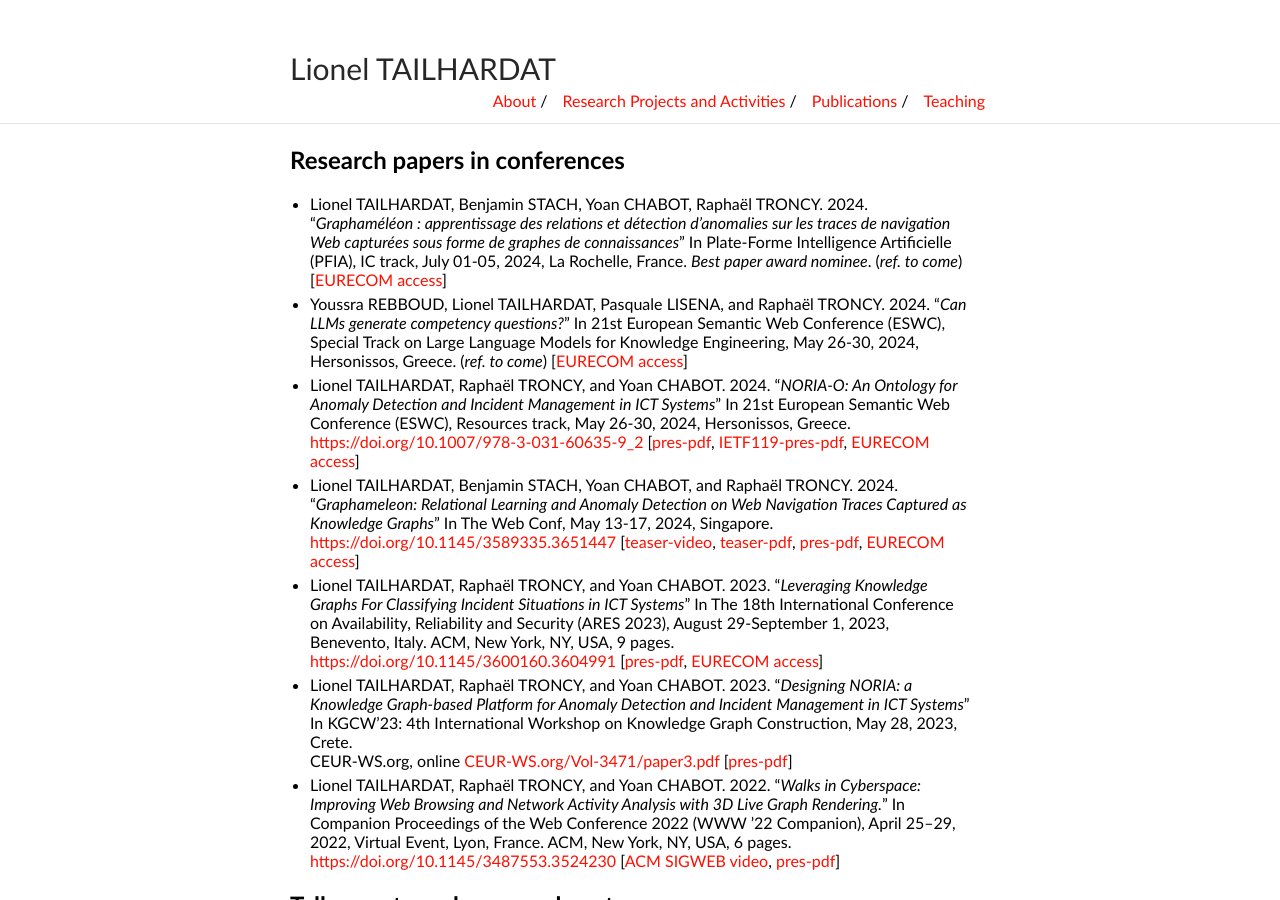
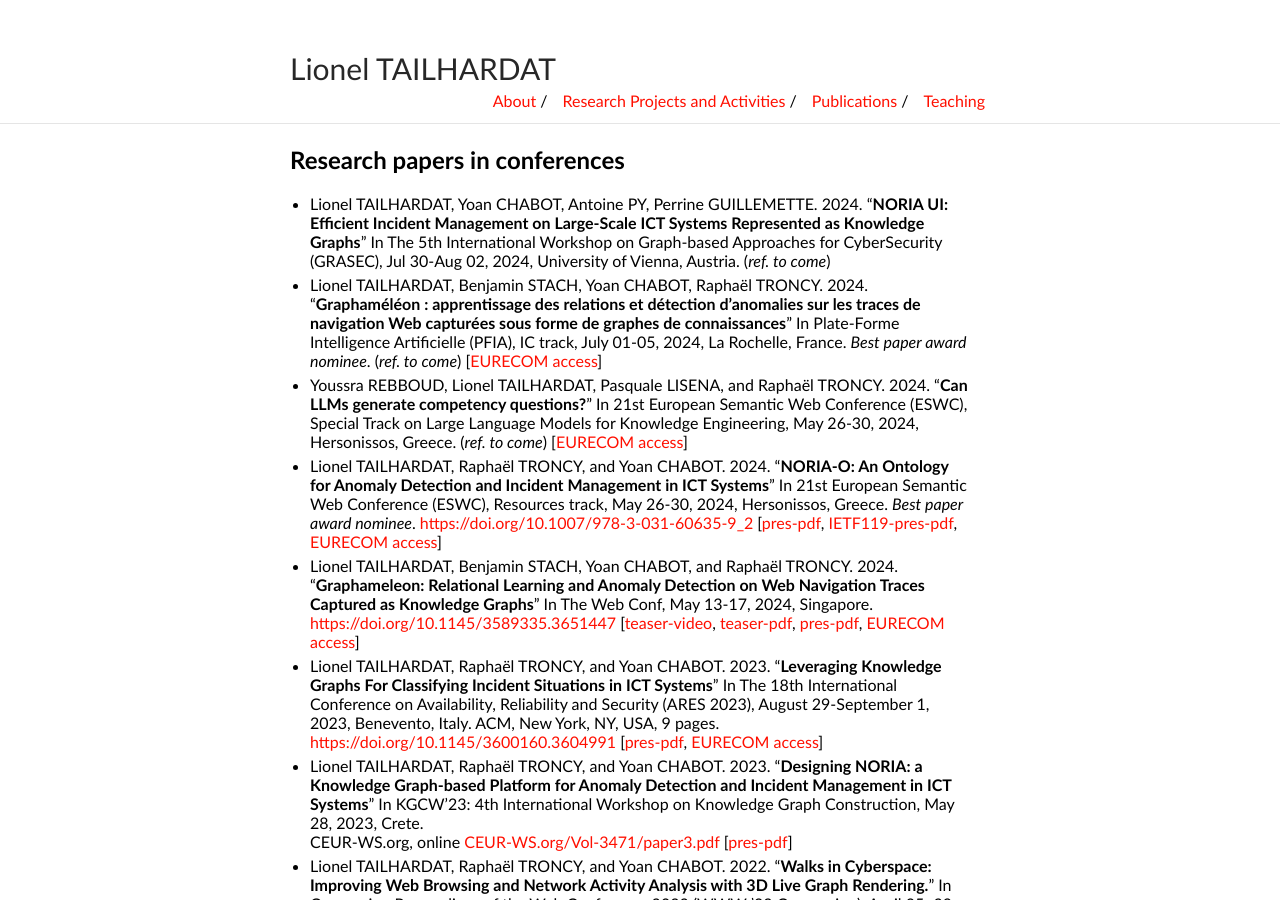
Before and after one commit to GenEars/GenEars.github.io, a Jekyll site: the page built from publications.md, in a window 1280 px wide and 900 px high. Built offline with Jekyll 4.4.1, drawn with Linux system fonts in a browser that asks for light colours.

Commit message:
Added GRASEC 2024 reference. Modified formatting.
Signed-off-by: Lionel TAILHARDAT <lionel.tailhardat@orange.fr>

```diff
--- a/publications.md
+++ b/publications.md
@@ -5,65 +5,105 @@ title: Publications - Lionel TAILHARDAT
 
 ## Research papers in conferences
 
+* Lionel TAILHARDAT, Yoan CHABOT, Antoine PY, Perrine GUILLEMETTE. 2024.
+  "**NORIA UI: Efficient Incident Management on Large-Scale ICT Systems Represented as Knowledge Graphs**"
+  In The 5th International Workshop on Graph-based Approaches for CyberSecurity (GRASEC), Jul 30-Aug 02, 2024, University of Vienna, Austria.
+  (*ref. to come*)
 * Lionel TAILHARDAT, Benjamin STACH, Yoan CHABOT, Raphaël TRONCY. 2024.
-  "*Graphaméléon : apprentissage des relations et détection d’anomalies sur les traces de navigation Web capturées sous forme de graphes de connaissances*"
-  In Plate-Forme Intelligence Artificielle (PFIA), IC track, July 01-05, 2024, La Rochelle, France. *Best paper award nominee*.
+  "**Graphaméléon : apprentissage des relations et détection d’anomalies sur les traces de navigation Web capturées sous forme de graphes de connaissances**"
+  In Plate-Forme Intelligence Artificielle (PFIA), IC track, July 01-05, 2024, La Rochelle, France.
+  *Best paper award nominee*.
   (*ref. to come*) [[EURECOM access](https://www.eurecom.fr/publication/7728)]
 * Youssra REBBOUD, Lionel TAILHARDAT, Pasquale LISENA, and Raphaël TRONCY. 2024.
-  "*Can LLMs generate competency questions?*"
+  "**Can LLMs generate competency questions?**"
   In 21st European Semantic Web Conference (ESWC), Special Track on Large Language Models for Knowledge Engineering, May 26-30, 2024, Hersonissos, Greece.
   (*ref. to come*) [[EURECOM access](https://www.eurecom.fr/publication/7699)]
 * Lionel TAILHARDAT, Raphaël TRONCY, and Yoan CHABOT. 2024.
-  "*NORIA-O: An Ontology for Anomaly Detection and Incident Management in ICT Systems*"
+  "**NORIA-O: An Ontology for Anomaly Detection and Incident Management in ICT Systems**"
   In 21st European Semantic Web Conference (ESWC), Resources track, May 26-30, 2024, Hersonissos, Greece.
+  *Best paper award nominee*.
   [https://doi.org/10.1007/978-3-031-60635-9_2](https://doi.org/10.1007/978-3-031-60635-9_2) [[pres-pdf](pubs/ESWC-2024-noria-o-pres.pdf), [IETF119-pres-pdf](pubs/IETF-2024-noria-o.pdf), [EURECOM access](https://www.eurecom.fr/fr/publication/7659)]
 * Lionel TAILHARDAT, Benjamin STACH, Yoan CHABOT, and Raphaël TRONCY. 2024.
-  "*Graphameleon: Relational Learning and Anomaly Detection on Web Navigation Traces Captured as Knowledge Graphs*"
+  "**Graphameleon: Relational Learning and Anomaly Detection on Web Navigation Traces Captured as Knowledge Graphs**"
   In The Web Conf, May 13-17, 2024, Singapore.
   [https://doi.org/10.1145/3589335.3651447](https://doi.org/10.1145/3589335.3651447) [[teaser-video](https://www.youtube.com/watch?v=upaMA_YzBZs), [teaser-pdf](pubs/TWC-2024-graphameleon-teaser.pdf), [pres-pdf](pubs/TWC-2024-graphameleon-pres.pdf), [EURECOM access](https://www.eurecom.fr/fr/publication/7478)]
 * Lionel TAILHARDAT, Raphaël TRONCY, and Yoan CHABOT. 2023.
-  "*Leveraging Knowledge Graphs For Classifying Incident Situations in ICT Systems*"
+  "**Leveraging Knowledge Graphs For Classifying Incident Situations in ICT Systems**"
   In The 18th International Conference on Availability, Reliability and Security (ARES 2023), August 29-September 1, 2023, Benevento, Italy.
   ACM, New York, NY, USA, 9 pages.
   [https://doi.org/10.1145/3600160.3604991](https://doi.org/10.1145/3600160.3604991) [[pres-pdf](pubs/GRASEC-2023-noria-ad-pres.pdf), [EURECOM access](https://www.eurecom.fr/publication/7342)]
 * Lionel TAILHARDAT, Raphaël TRONCY, and Yoan CHABOT. 2023.
-  "*Designing NORIA: a Knowledge Graph-based Platform for Anomaly Detection and Incident Management in ICT Systems*"
+  "**Designing NORIA: a Knowledge Graph-based Platform for Anomaly Detection and Incident Management in ICT Systems**"
   In KGCW'23: 4th International Workshop on Knowledge Graph Construction, May
   28, 2023, Crete.
   CEUR-WS.org, online [CEUR-WS.org/Vol-3471/paper3.pdf](https://ceur-ws.org/Vol-3471/paper3.pdf) [[pres-pdf](pubs/KGCW-2023-noria-platform-pres.pdf)]
 * Lionel TAILHARDAT, Raphaël TRONCY, and Yoan CHABOT. 2022.
-  "*Walks in Cyberspace: Improving Web Browsing and Network Activity Analysis with 3D Live Graph Rendering.*"
+  "**Walks in Cyberspace: Improving Web Browsing and Network Activity Analysis with 3D Live Graph Rendering.**"
   In Companion Proceedings of the Web Conference 2022 (WWW ’22 Companion), April 25–29, 2022, Virtual Event, Lyon, France.
   ACM, New York, NY, USA, 6 pages.
   [https://doi.org/10.1145/3487553.3524230](https://doi.org/10.1145/3487553.3524230) [[ACM SIGWEB video](https://www.youtube.com/watch?v=X9DxQZellTQ&t=2564s), [pres-pdf](pubs/TWC-2022-dynagraph-pres.pdf)]
 
 ## Talks, posters, demos and posts
 
-* Lionel TAILHARDAT. "*Anomaly detection for telco companies: challenges and opportunities in knowledge graph construction*". Keynote at the Fifth International Workshop on Knowledge Graph Construction ([KGCW](https://kg-construct.github.io/workshop/)), 2024 [[pres-pdf](pubs/KGCW-2024-keynote.pdf)].
-* Yoan CHABOT, Lionel TAILHARDAT, Perrine GUILLEMETTE, and Antoine PY. "*NORIA: Network anomaly detection using knowledge graphs*". Blog post, 2024 [[Hello Future](https://hellofuture.orange.com/en/noria-network-anomaly-detection-using-knowledge-graphs/)].
-* Lionel TAILHARDAT, Yoan CHABOT, Perrine GUILLEMETTE, and Antoine PY. "*Semantical anomaly sensing - Recommend remediation solutions using knowledge graphs*". Software platform prototype presented at the Orange Open Tech Days (OOTD), November 2023, Châtillon, France [[event-book](https://hellofuture.orange.com/app/uploads/2023/11/2023-OpenTechDays-book-demonstrations-conferences.pdf)].
-* Lionel TAILHARDAT, Yoan CHABOT, Raphaël TRONCY. "*NORIA : machiNe learning, Ontology and Reasoning for the Identification of Anomalies*". Position poster for the [IA2](https://ia2.gdria.fr/) autumn school. Orange-Eurecom, 2021 september [[pdf](pubs/IA2-2021-NORIA-POSTER.pdf)].
+* Lionel TAILHARDAT.
+  "**Anomaly detection for telco companies: challenges and opportunities in knowledge graph construction**".
+  Keynote at the Fifth International Workshop on Knowledge Graph Construction ([KGCW](https://kg-construct.github.io/workshop/)), 2024 [[pres-pdf](pubs/KGCW-2024-keynote.pdf)].
+* Yoan CHABOT, Lionel TAILHARDAT, Perrine GUILLEMETTE, and Antoine PY.
+  "**NORIA: Network anomaly detection using knowledge graphs**".
+  Blog post, 2024 [[Hello Future](https://hellofuture.orange.com/en/noria-network-anomaly-detection-using-knowledge-graphs/)].
+* Lionel TAILHARDAT, Yoan CHABOT, Perrine GUILLEMETTE, and Antoine PY.
+  "**Semantical anomaly sensing - Recommend remediation solutions using knowledge graphs**".
+  Software platform prototype presented at the Orange Open Tech Days (OOTD), November 2023, Châtillon, France [[event-book](https://hellofuture.orange.com/app/uploads/2023/11/2023-OpenTechDays-book-demonstrations-conferences.pdf)].
+* Lionel TAILHARDAT, Yoan CHABOT, Raphaël TRONCY.
+  "**NORIA : machiNe learning, Ontology and Reasoning for the Identification of Anomalies**".
+  Position poster for the [IA2](https://ia2.gdria.fr/) autumn school. Orange-Eurecom, 2021 september [[pdf](pubs/IA2-2021-NORIA-POSTER.pdf)].
 
 ## Research and technical reports
 
-* Mihary RANAIVOSON, Lionel TAILHARDAT, et Yoan CHABOT. "*Intégration de données dans un graphe de connaissances pour la détection d’anomalies sur le réseau*". Mémoire & présentation. Orange & Polytech Marseille, 16 septembre 2022.
-* Bertrand DECOCQ, et al. "*Methodology to assess network resilience*". Research report. Orange, july 2022.
-* Lionel TAILHARDAT. "*MillionLogs: discrimination-classification de logs par mesure de similarité et d’entropie positionnelle*". Rapport de recherche. Orange, mars 2019.
-* Lionel TAILHARDAT. "*Arbres de causalité et phénomènes de diffusion d’alarmes*". Rapport de recherche. Orange, février 2019.
-* Maria EL HINDY, et Lionel TAILHARDAT. "*Orchestration de la Supervision*". Mémoire & présentation. Orange & IMT Atlantique, 14 septembre 2018.
-* Lionel TAILHARDAT. "*Cartographie et Plans de Services*". Rapport de tests & présentations. GlobeCast France, 2015-2016.
-* Lionel TAILHARDAT. "*Authentification unique et Plan de Reprise d’Activité pour les outils d’exploitation*". Etude technico-économique & tests. GlobeCast France, 23 juin 2014.
+* Mihary RANAIVOSON, Lionel TAILHARDAT, et Yoan CHABOT.
+  "**Intégration de données dans un graphe de connaissances pour la détection d’anomalies sur le réseau**".
+  Mémoire & présentation. Orange & Polytech Marseille, 16 septembre 2022.
+* Bertrand DECOCQ, et al.
+  "**Methodology to assess network resilience**".
+  Research report. Orange, july 2022.
+* Lionel TAILHARDAT.
+  "**MillionLogs: discrimination-classification de logs par mesure de similarité et d’entropie positionnelle**".
+  Rapport de recherche. Orange, mars 2019.
+* Lionel TAILHARDAT.
+  "**Arbres de causalité et phénomènes de diffusion d’alarmes**".
+  Rapport de recherche. Orange, février 2019.
+* Maria EL HINDY, et Lionel TAILHARDAT.
+  "**Orchestration de la Supervision**".
+  Mémoire & présentation. Orange & IMT Atlantique, 14 septembre 2018.
+* Lionel TAILHARDAT.
+  "**Cartographie et Plans de Services**".
+  Rapport de tests & présentations. GlobeCast France, 2015-2016.
+* Lionel TAILHARDAT.
+  "**Authentification unique et Plan de Reprise d’Activité pour les outils d’exploitation**".
+  Etude technico-économique & tests. GlobeCast France, 23 juin 2014.
 
 ## Thesis
 
 Datascience thesis:
 
-* Lionel TAILHARDAT. "*Localisation d’un incident en moins de 15 minutes, une approche par les graphes*". Mémoire & présentation. Orange & Polytech, 23 mai 2019.
+* Lionel TAILHARDAT.
+  "**Localisation d’un incident en moins de 15 minutes, une approche par les graphes**".
+  Mémoire & présentation. Orange & Polytech, 23 mai 2019.
 
 Master thesis:
 
-* Lionel TAILHARDAT. "*Automatisation des tests de redondance du réseau Orange M.I.D.*". Mémoire & présentation. Orange & CNAM, 8 juin 2018.
-* Lionel TAILHARDAT. "*Les techniques de géolocalisation en WIFI: principes, performances, comparaison*". Synthèse bibliographique & tests. CNAM, 24 mai 2016.
-* Lionel TAILHARDAT, et Arsène MOUAMBOUMA. "*xDSL (VDSL, SDSL, ...) : la montée en débit*". Présentation. CNAM, 7 avril 2016.
-* Lionel TAILHARDAT. "*Télécommunications spatiales et espace lointain: caractéristiques, performances, perspectives*". Présentation. CNAM, 12 décembre 2015.
-* Lionel TAILHARDAT. "*Supervision des transmissions audiovisuelles en contexte d’opérateur*". Mémoire & présentation. GlobeCast France & CNAM, décembre 2013.
+* Lionel TAILHARDAT.
+  "**Automatisation des tests de redondance du réseau Orange M.I.D.**".
+  Mémoire & présentation. Orange & CNAM, 8 juin 2018.
+* Lionel TAILHARDAT.
+  "**Les techniques de géolocalisation en WIFI: principes, performances, comparaison**".
+  Synthèse bibliographique & tests. CNAM, 24 mai 2016.
+* Lionel TAILHARDAT, et Arsène MOUAMBOUMA.
+  "**xDSL (VDSL, SDSL, ...) : la montée en débit**".
+  Présentation. CNAM, 7 avril 2016.
+* Lionel TAILHARDAT.
+  "**Télécommunications spatiales et espace lointain: caractéristiques, performances, perspectives**".
+  Présentation. CNAM, 12 décembre 2015.
+* Lionel TAILHARDAT.
+  "**Supervision des transmissions audiovisuelles en contexte d’opérateur**".
+  Mémoire & présentation. GlobeCast France & CNAM, décembre 2013.
```
